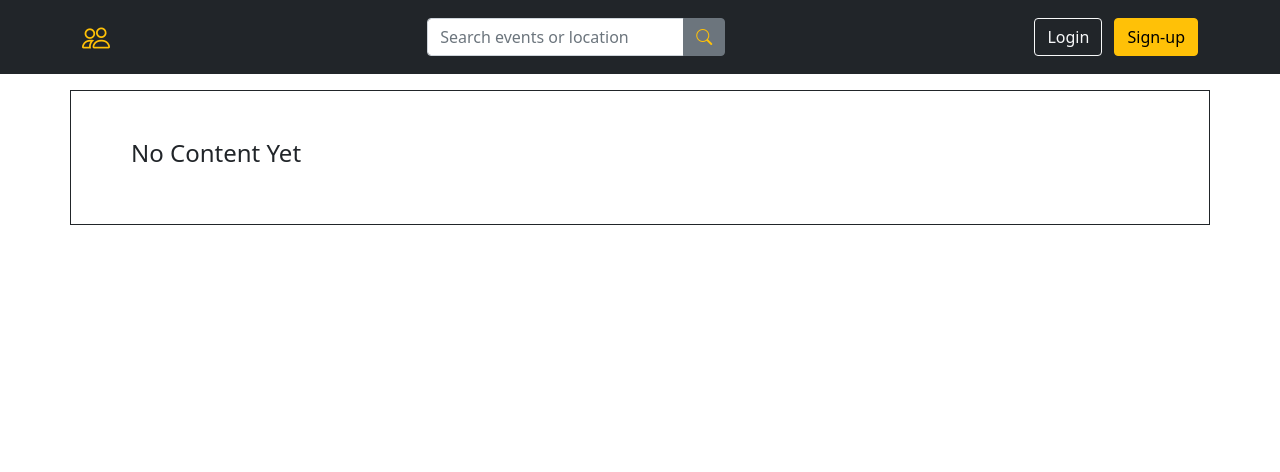
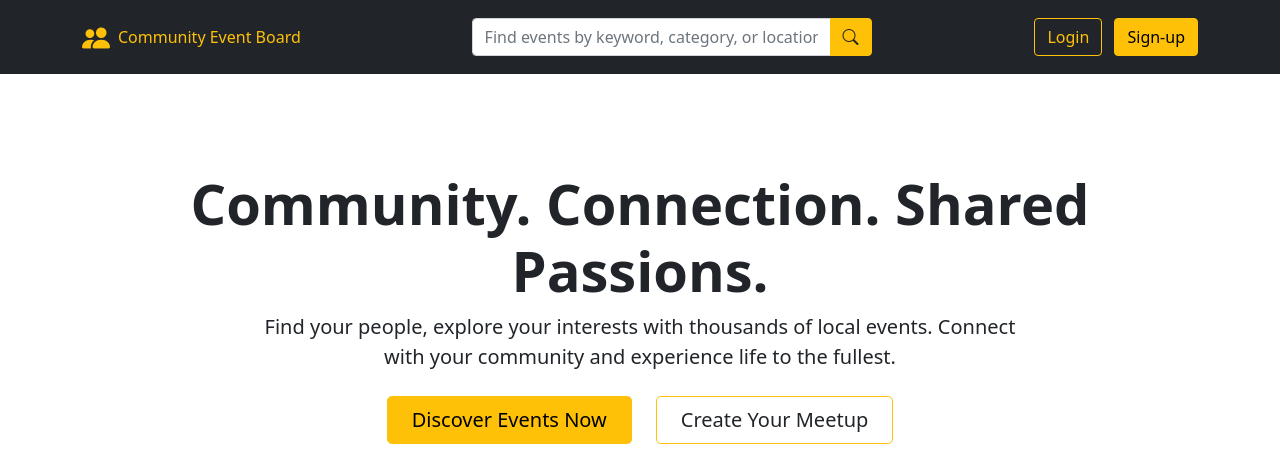
Before and after one commit to basuabhirup/flourish_backend, a Django app: page / in a window 1280 px wide. Shown: the top 472 px of the page. Before the commit the page ends 225 px from the top, so only its background shows below. Run offline with Django 5.2, Linux system fonts and the light colour scheme; grey boxes are pictures that could not be loaded.

Commit message:
Frame basic UI layout

```diff
--- a/events/templates/events/index.html
+++ b/events/templates/events/index.html
@@ -1,7 +1,27 @@
 {% extends "events/layout.html" %}
 
 {% block body %}
-    <div class="container mx-auto border border-dark my-3">
-        <p class="h4 p-5">No Content Yet</p>
+<div class="container mx-auto pt-5">
+    <div class="px-5 pt-5 mb-3 text-center">
+        <h1 class="display-4 fw-bold text-body-emphasis mx-3">Community. Connection. Shared Passions.</h1>
+
+        <div class="col-lg-9 mx-auto">
+            <p class="lead mb-4">Find your people, explore your interests with thousands of local events. Connect with
+                your community and experience life to the fullest. </p>
+            <div class="d-grid gap-2 d-sm-flex justify-content-sm-center mb-5">
+                <button type="button" class="btn btn-warning btn-lg px-4 me-sm-3">Discover Events Now</button>
+                <button type="button" class="btn btn-outline-warning text-dark btn-lg px-4">Create Your Meetup</button>
+            </div>
+        </div>
+
+        <div class="container p-5">
+            <img src="https://plus.unsplash.com/premium_photo-1661440137084-cd48887ce831?q=80&w=2070&auto=format&fit=crop&ixlib=rb-4.0.3&ixid=M3wxMjA3fDB8MHxwaG90by1wYWdlfHx8fGVufDB8fHx8fA%3D%3D"
+                class="border rounded-3 shadow-lg mb-4 w-25 mx-3" alt="Community Event" loading="lazy">
+            <img src="https://plus.unsplash.com/premium_photo-1683122417918-ccb571444104?q=80&w=2070&auto=format&fit=crop&ixlib=rb-4.0.3&ixid=M3wxMjA3fDB8MHxwaG90by1wYWdlfHx8fGVufDB8fHx8fA%3D%3D"
+                class="border rounded-3 shadow-lg mb-4 w-25 mx-3" alt="Community Event" loading="lazy">
+            <img src="https://plus.unsplash.com/premium_photo-1706061121393-ca0a11ff4885?q=80&w=2071&auto=format&fit=crop&ixlib=rb-4.0.3&ixid=M3wxMjA3fDB8MHxwaG90by1wYWdlfHx8fGVufDB8fHx8fA%3D%3D"
+                class="border rounded-3 shadow-lg mb-4 w-25 mx-3" alt="Community Event" loading="lazy">
+        </div>
     </div>
+</div>
 {% endblock %}
--- a/events/templates/events/layout.html
+++ b/events/templates/events/layout.html
@@ -16,15 +16,19 @@
     <header class="p-3 bg-dark text-white">
         <div class="container">
             <div class="d-flex flex-wrap align-items-center justify-content-center justify-content-lg-between">
-                <a href="/" class="d-flex align-items-center mb-2 mb-lg-0">
-                    <i class="bi bi-people text-warning fs-3"></i>
+                <a href="/" class="d-flex align-items-center mb-2 mb-lg-0 text-decoration-none">
+                    <i class="bi bi-people-fill text-warning fs-3"></i>
+                    <span class="text-warning ms-2">Community Event Board</span>
+
                 </a>
 
-                <form id="search-form" class="col-12 col-lg-auto ms-4 mb-3 mb-lg-0 me-lg-3" role="search">
+                <form id="search-form" class="col-12 col-lg-auto ms-4 mb-3 mb-lg-0 me-lg-3" style="min-width: 400px;"
+                    role="search">
                     <div class="input-group">
-                        <input type="text" aria-label="Search" class="form-control" placeholder="Search events or location">
-                        <button class="btn btn-secondary" type="submit">
-                            <i class="bi bi-search text-warning"></i>
+                        <input type="text" aria-label="Search" class="form-control"
+                            placeholder="Find events by keyword, category, or location">
+                        <button class="btn btn-warning" type="submit">
+                            <i class="bi bi-search text-dark"></i>
                         </button>
                     </div>
                 </form>
@@ -36,7 +40,7 @@
                     </ul>         -->
 
                 <div class="text-end">
-                    <button type="button" class="btn btn-outline-light me-2">Login</button>
+                    <button type="button" class="btn btn-outline-warning me-2">Login</button>
                     <button type="button" class="btn btn-warning">Sign-up</button>
                 </div>
             </div>
```
